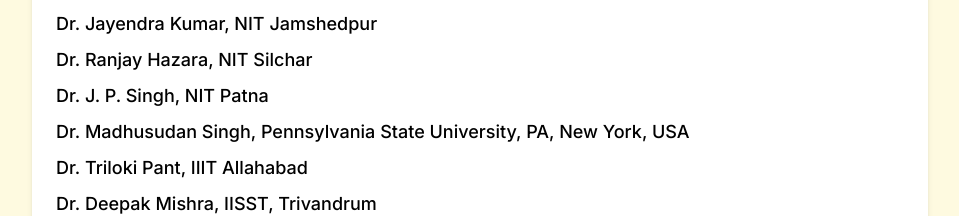
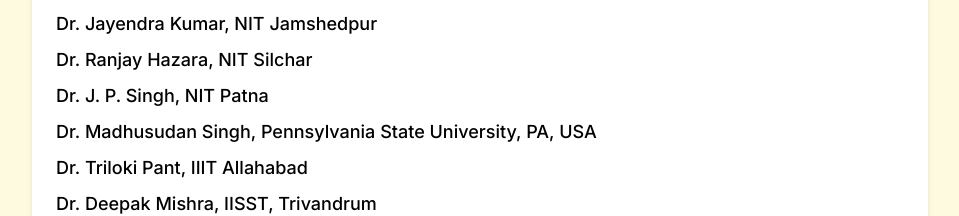
Before and after one commit to ictcon-cit/ictcon_2026, a Next.js app: page /committee in a window 1280 px wide. Shown: the part 3290-3506 px from the top of the page, without its empty margins (160-1119 px from the left). Built offline with nearby package versions, Linux system fonts and the light colour scheme.

Commit message:
Updated new cpf and committe

```diff
--- a/src/app/committee/page.tsx
+++ b/src/app/committee/page.tsx
@@ -148,8 +148,7 @@
             <div>Dr. Ranjay Hazara, NIT Silchar</div>
             <div>Dr. J. P. Singh, NIT Patna</div>
             <div>
-              Dr. Madhusudan Singh, Pennsylvania State University, PA, New York,
-              USA
+              Dr. Madhusudan Singh, Pennsylvania State University, PA, USA
             </div>
             <div>Dr. Triloki Pant, IIIT Allahabad</div>
             <div>Dr. Deepak Mishra, IISST, Trivandrum</div>
```
